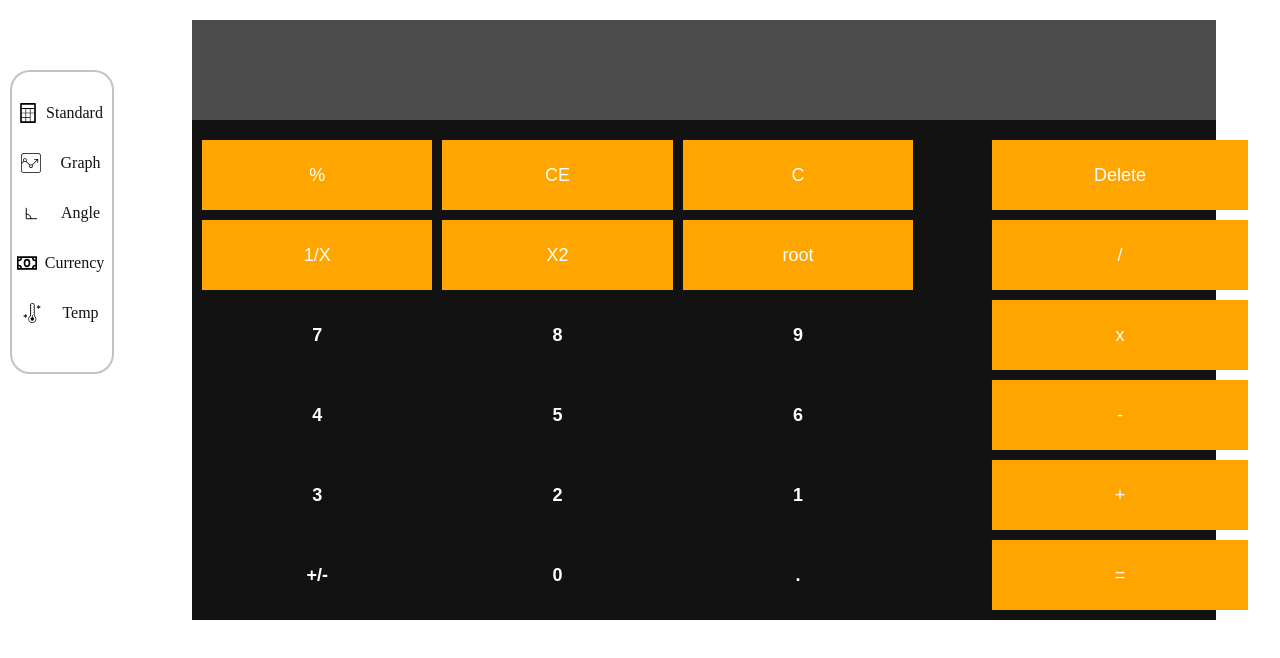
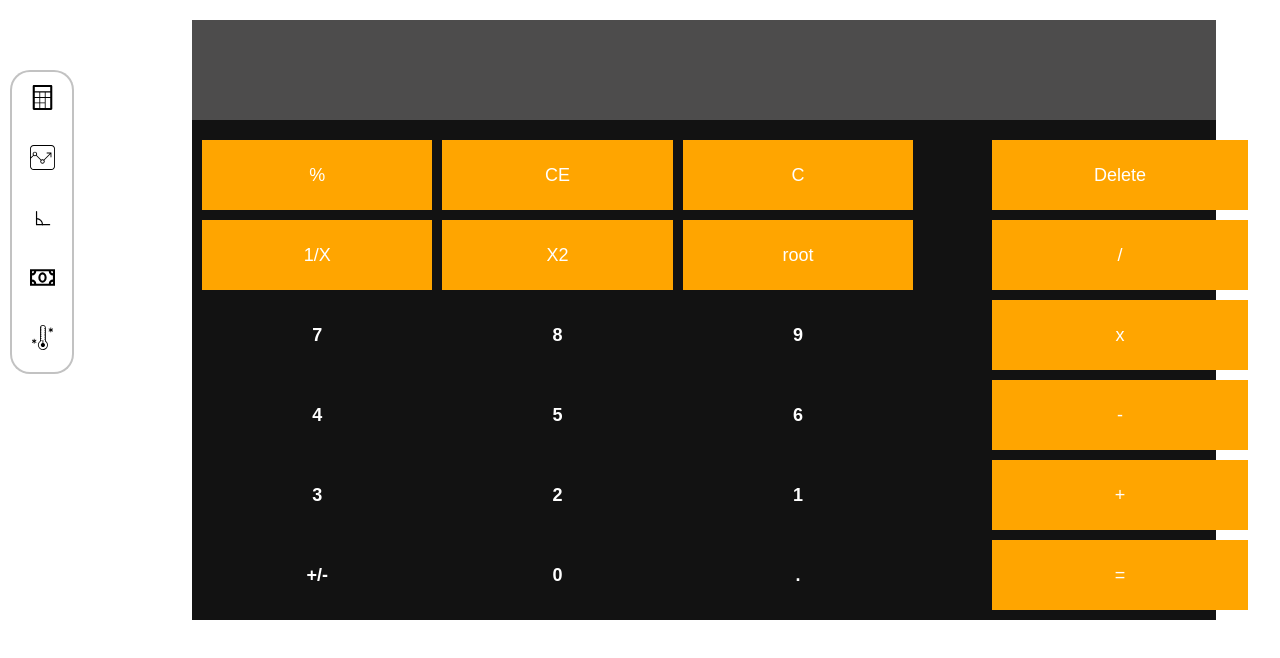
Before and after one commit to AbdurehmanNAMOEL/cal, a React (Create React App) app: page / in a window 1280 px wide. Shown: the top 658 px of the page. Built offline with nearby package versions, Linux system fonts and the light colour scheme.

Commit message:
sideBar is edited

```diff
--- a/src/App.jsx
+++ b/src/App.jsx
@@ -9,6 +9,7 @@ import SideBar from './components/SideBar';
 import AngleConverterHome from './components/angle/AngleConverterHome';
 import TempHome from './components/Temperature/TempHome';
 import CurencyHome from './components/currency/CurencyHome';
+import cal from './images/calculator.svg'
 
 function App() {
 
@@ -50,8 +51,6 @@ useEffect(()=>{
 
 
 
-
-
     </div>
   );
 }
--- a/src/components/SideBar.jsx
+++ b/src/components/SideBar.jsx
@@ -9,13 +9,13 @@ import CurrencyIcon from '../images/currency.svg'
 const SideBar = () => {
   return (
     <div className='side-bar-container'>
-      <ul>
-        <li> <img className='icon' src={CalculatorIcon} alt="" /> <Link className='link' to={'/'}>Standard</Link></li>
-        <li id='edit'> <img  className='icon' src={GraphIcon} alt="" /><Link className='link' to={'/graph'}>Graph</Link></li>
-        <li id='edit'> <img  className='icon' src={AngleIcon} alt="" /><Link className='link' to={'/angle'}>Angle</Link></li>
-        <li> <img className='icon' src={CurrencyIcon} alt="" /><Link className='link' to={'currency'}>Currency</Link></li>
-        <li id='edit'> <img className='icon' src={TempIcon} alt="" /><Link className='link' to={'temp'}>Temp</Link></li>
-      </ul>
+
+        <Link className='box1' to={'/'}> <img className='icon' src={CalculatorIcon} alt="" /> </Link>
+        <Link className='box2' to ={'/graph'} id='edit'> <img  className='icon' src={GraphIcon} alt="" /></Link>
+        <Link className='box3' to ={'/angle'} id='edit'> <img  className='icon' src={AngleIcon} alt="" /></Link>
+        <Link className='box4' to ={'/currency'}> <img className='icon' src={CurrencyIcon} alt="" /></Link>
+        <Link className='box5' to ={'/temp'} id='edit'> <img className='icon' src={TempIcon} alt="" /></Link>
+
     </div>
   )
 }
--- a/src/components/styles/sidebar.css
+++ b/src/components/styles/sidebar.css
@@ -1,5 +1,5 @@
 .side-bar-container{
-    width: 100px;
+    width: 60px;
     height: 300px;
     background-color: white;
     position: fixed;
@@ -8,6 +8,7 @@
     margin-top: 70px;
     display: flex;
     flex-direction: column;
+    justify-content: space-around;
     align-items: center;
     border-radius: 20px;
     -webkit-border-radius: 20px;
@@ -17,35 +18,39 @@
     border: solid 2px #12121241;
 }
 
-ul{
-    list-style: none;
-    position: absolute;
-    margin-left: -33px;
-    gap: 20px;
 
-}
-li{
-    width: 100px;
-    height: 50px;
-    display: flex;
-    justify-content: center;
-    align-items: center;
-    margin-left: -10px;
-    cursor: pointer;
-    display: flex;
-    gap: 8px;
-}
 .link{
     text-decoration: none;
     color: #121212;
+    display: none;
 
 }
-#edit{
-    gap: 20px;
+
+/* .link:hover{
+    text-decoration: underline;
+    transition: all 0.7s;
+    -webkit-transition: all 0.7s;
+    -moz-transition: all 0.7s;
+    -ms-transition: all 0.7s;
+    -o-transition: all 0.7s;
+} */
+
+.icon{
+    width: 25px;
+    height: 25px;
+    background-color: white;
+
 }
-
-.link:hover{
-    text-decoration: underline;
+img::after{
+    content: ' ';
+    width: 50px;
+    height: 50px;
+    background-color: red;
+    position: absolute;
+    z-index: 200;
+}
+.icon:hover{
+    background-color: orange;
     transition: all 0.7s;
     -webkit-transition: all 0.7s;
     -moz-transition: all 0.7s;
@@ -53,21 +58,76 @@ li{
     -o-transition: all 0.7s;
 }
 
-.icon{
-    width: 20px;
-    height: 20px;
-    background-color: white;
+.box1,
+.box2,
+.box3,
+.box4,
+.box5{
+    width: 100%;
+    height: 30px;
+    display: flex;
+    justify-content: center;
+    align-items: center;
+    margin-bottom: 10px;
+    cursor: pointer;
 }
-li:hover{
+
+.box1::before{
+    content: 'Standard';
+}
+
+.box2::before{
+    content: 'Graph';
+}
+
+.box3::before{
+    content: 'Angle';
+}
+.box4::before{
+    content: 'Currency';
+}
+.box5::before{
+    content: 'Temperature';
+}
+
+.box1::before,
+.box2::before,
+.box3::before,
+.box4::before,
+.box5::before
+{
+    width: 0%;
+    height: 30px;
     background-color: orange;
-    transition: all 0.7s;
     border-radius: 10px;
-    -webkit-transition: all 0.7s;
-    -moz-transition: all 0.7s;
-    -ms-transition: all 0.7s;
-    -o-transition: all 0.7s;
     -webkit-border-radius: 10px;
     -moz-border-radius: 10px;
     -ms-border-radius: 10px;
     -o-border-radius: 10px;
+    display: none;
+    font-size: 10px;
+    font-weight: bolder;
+    z-index: 100;
+
 }
+.box1:hover::before,
+.box2:hover::before,
+.box3:hover::before,
+.box4:hover::before,
+.box5:hover::before{
+  display: flex;
+  justify-content: center;
+  align-items: center;
+  transition: all 0.7s;
+  width: 100%;
+  text-decoration: none;
+  color: white;
+  position: absolute;
+  -webkit-transition: all 0.7s;
+  -moz-transition: all 0.7s;
+  -ms-transition: all 0.7s;
+  -o-transition: all 0.7s;
+}
+img{
+    position: absolute;
+}
```
Also changed, not shown: src/App.css (line endings or trailing spaces).
